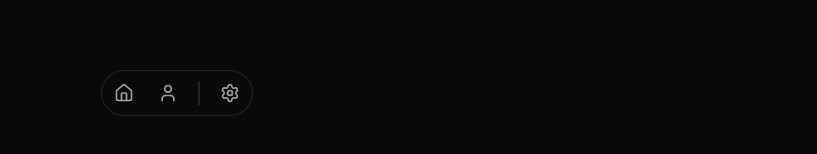
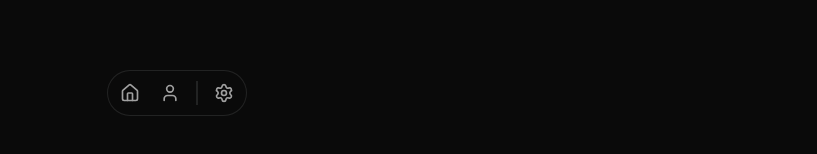
Before and after one commit to eneskabacaoglu/nextjs-starter, a Next.js app: page / in a window 1280 px wide. Shown: the part 492-646 px from the top of the page, without its empty margins (463-1280 px from the left). Built offline with nearby package versions, Linux system fonts and the light colour scheme.

Commit message:
WIP: End of day commit, all current changes

```diff
--- a/src/components/ui/expandable-tabs.jsx
+++ b/src/components/ui/expandable-tabs.jsx
@@ -52,7 +52,7 @@ export function ExpandableTabs({
   return (
     <div
       className={cn(
-        "flex flex-wrap items-center gap-2 rounded-full border bg-background px-1 py-1",
+        "flex flex-wrap items-center gap-1 rounded-full border bg-background px-1 py-1",
         className
       )}>
       {tabs.map((tab, index) => {
@@ -73,7 +73,7 @@ export function ExpandableTabs({
             onClick={() => handleSelect(index)}
             transition={transition}
             className={cn(
-              "relative flex items-center rounded-full px-4 py-2 text-sm font-medium transition-colors duration-300",
+              "relative flex items-center rounded-full px-4 py-2 text-xs font-medium transition-colors duration-300 cursor-pointer",
               isActive
                 ? cn("bg-muted", activeColor)
                 : "text-muted-foreground hover:bg-muted hover:text-foreground"
```
